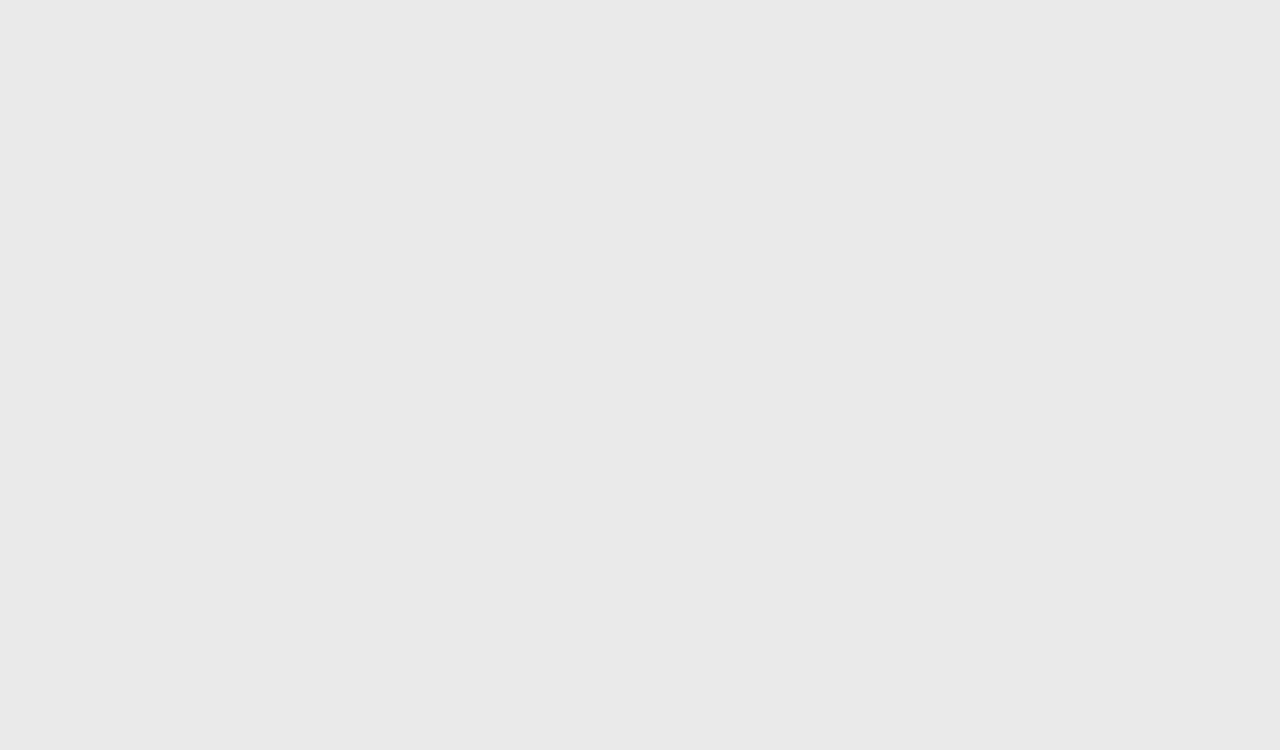
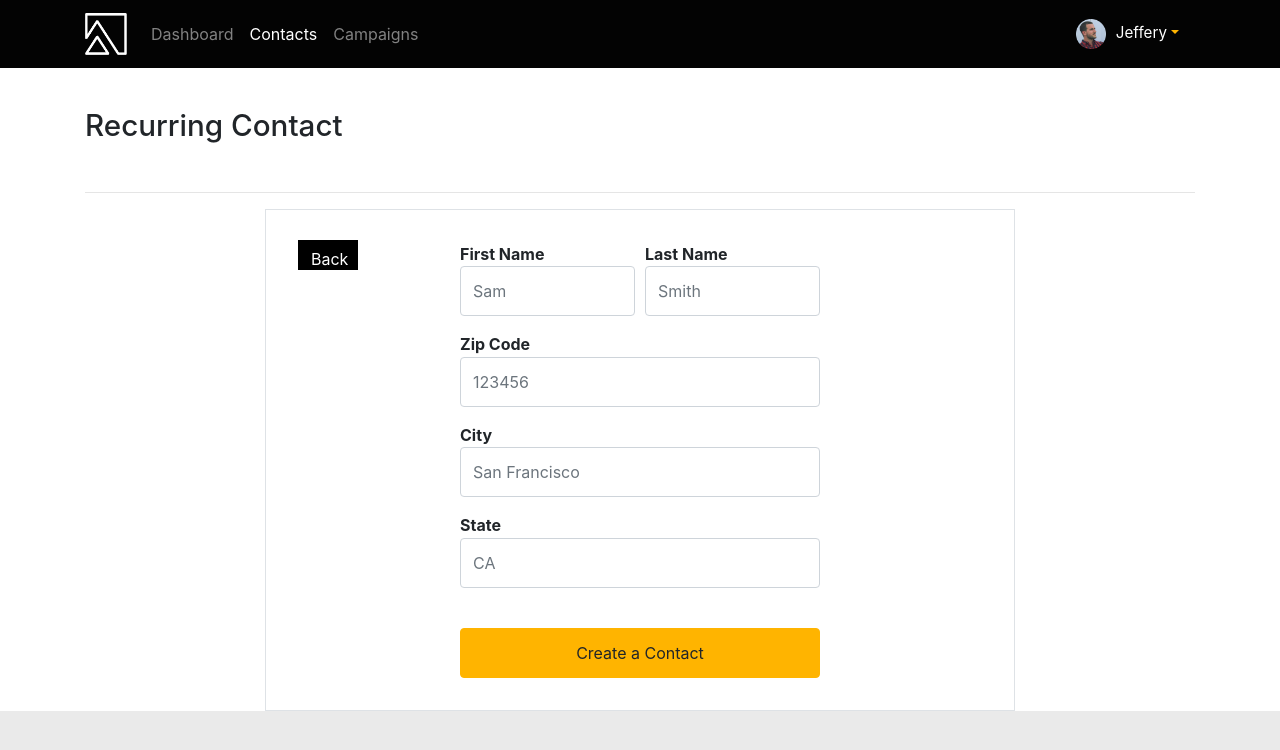
Before and after one commit to axanovrl/agent-corner, a React app: page /contacts/add in a window 1280 px wide. Built offline with nearby package versions, Linux system fonts and the light colour scheme.

Commit message:
fix components

```diff
--- a/src/index.js
+++ b/src/index.js
@@ -11,6 +11,7 @@ import Details from './pages/Details/index';
 import Settings from './pages/Settings/index';
 import Campaigns from './pages/Campaigns/index';
 import CreateCampaign from './pages/CreateCampaigns/index';
+import CreateContacts from './pages/CreateContacts/index';
 import Style from './assets/style/Style.css';
 
 
@@ -27,6 +28,7 @@ class App extends React.Component{
                     </div>
                     <Route path="/contacts" component={Contacts} exact={true}/>
                     <Route path="/contacts:id" component={Details} exact={true}/>
+                    <Route path="/contacts/add" component={CreateContacts} exact={true}/>
                     <Route path="/details" component={Details}/>
                     <Route path="/settings" component={Settings}/>
                     <Route path="/campaigns" component={Campaigns} exact={true}/>
--- a/src/pages/Campaigns/components/Campaigns.js
+++ b/src/pages/Campaigns/components/Campaigns.js
@@ -2,7 +2,7 @@ import React from 'react';
 import {Link} from 'react-router-dom';
 
 import NavBar from '../../../components/NavBar';
-import TableCampaigns from './TableCampaigns';
+import Table from './Table';
 
 const Campaigns = () =>{
 
@@ -15,7 +15,7 @@ const Campaigns = () =>{
                     </div>
                     <Link to="campaigns/add" className="font-weight-bold add-btn btn btn-primary">+ Create</Link>
                    <div className="mb-2-hf">
-                    <TableCampaigns/>
+                    <Table/>
                    </div>
                 </div>
             </React.Fragment>
--- a/src/pages/Contacts/index.js
+++ b/src/pages/Contacts/index.js
@@ -1,5 +1,6 @@
 import React from 'react';
 import { Container } from 'react-bootstrap';
+import { Link } from 'react-router-dom';
 
 import NavBar from '../../components/NavBar';
 import Table from './components/Table';
@@ -12,6 +13,7 @@ const index = () => {
                     <div className="mb-2-hf d-flex justify-content-between flex-wrap">
                         <h2>Contacts</h2>
                     </div>
+                    <Link to="contacts/add" className="font-weight-bold add-btn btn btn-primary">+ Create</Link>
                     <div className="mb-2-hf">
                         <Table/>
                     </div>
--- /dev/null
+++ b/src/pages/CreateContacts/components/ContactsForm.js
@@ -0,0 +1,40 @@
+import React from 'react';
+import { Form, Col } from 'react-bootstrap';
+
+const ContactsForm = () => {
+    return (
+        <Form id="campaigns-form" className="form-default">
+            <Form.Row>
+                <Col>
+                    <Form.Group>
+                        <Form.Label>First Name</Form.Label>
+                        <Form.Control type="text" placeholder="Sam"></Form.Control>
+                    </Form.Group>
+                </Col>
+                <Col>
+                    <Form.Group >
+                        <Form.Label>Last Name</Form.Label>
+                        <Form.Control type="text" placeholder="Smith"></Form.Control>
+                    </Form.Group>
+                </Col>
+            </Form.Row>
+            <Form.Group>
+                <Form.Label>Zip Code</Form.Label>
+                <Form.Control type="text" placeholder="123456"></Form.Control>
+            </Form.Group>
+            <Form.Group>
+                <Form.Label>City</Form.Label>
+                <Form.Control type="text" placeholder="San Francisco"></Form.Control>
+            </Form.Group>
+            <Form.Group>
+                <Form.Label>State</Form.Label>
+                <Form.Control type="text" placeholder="CA"></Form.Control>
+            </Form.Group>
+            <div className="d-flex justify-content-center mt-2-hf">
+                <button type="submit" className="btn-spacing-12 btn-spacing-295 btn btn-primary">Create a Contact</button>
+            </div>
+        </Form>
+    )
+}
+
+export default ContactsForm;
--- /dev/null
+++ b/src/pages/CreateContacts/index.js
@@ -0,0 +1,30 @@
+import React from 'react';
+import { Container } from 'react-bootstrap';
+import { Link } from 'react-router-dom';
+
+import NavBar from '../../components/NavBar';
+import ContactsForm from './components/ContactsForm';
+
+const index = () => {
+    return (
+        <React.Fragment>
+            <NavBar />
+            <Container>
+                <div className="mb-2-hf d-flex justify-content-between flex-wrap">
+                    <h2>Recurring Contact</h2>
+                </div>
+                <hr></hr>
+                <div className="d-flex justify-content-center">
+                    <div className="position-relative bg-white panel-form border p-2">
+                        <button id="back" type="button" className="rounded-0 btn btn-dark"><Link to="/contacts" className="text-white">Back</Link></button>
+                        <div className="d-flex justify-content-center">
+                            <ContactsForm />
+                        </div>
+                    </div>
+                </div>
+            </Container>
+        </React.Fragment>
+    )
+}
+
+export default index;
```
Also changed, not shown: src/assets/style/Style.css (line endings or trailing spaces).
